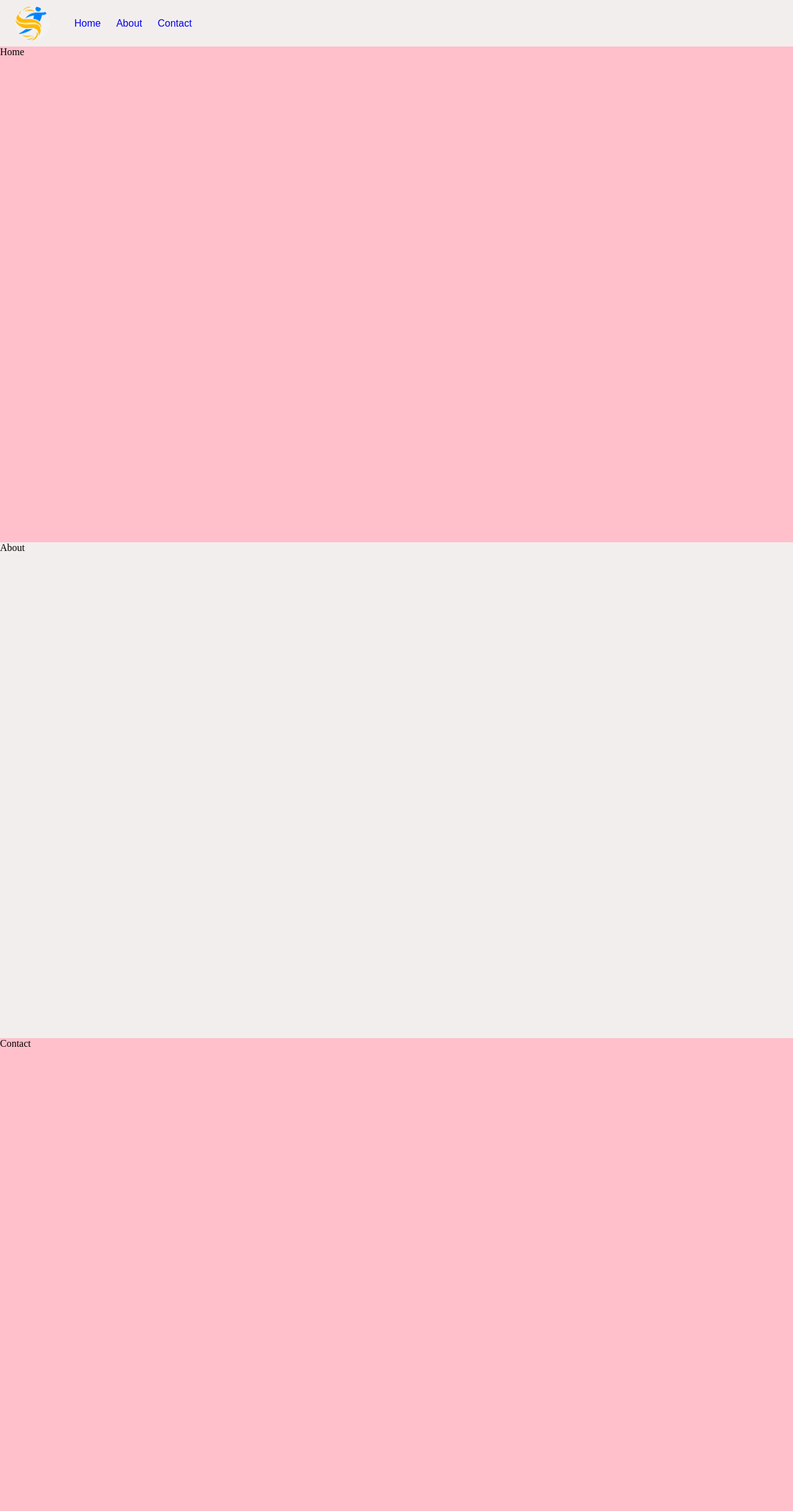
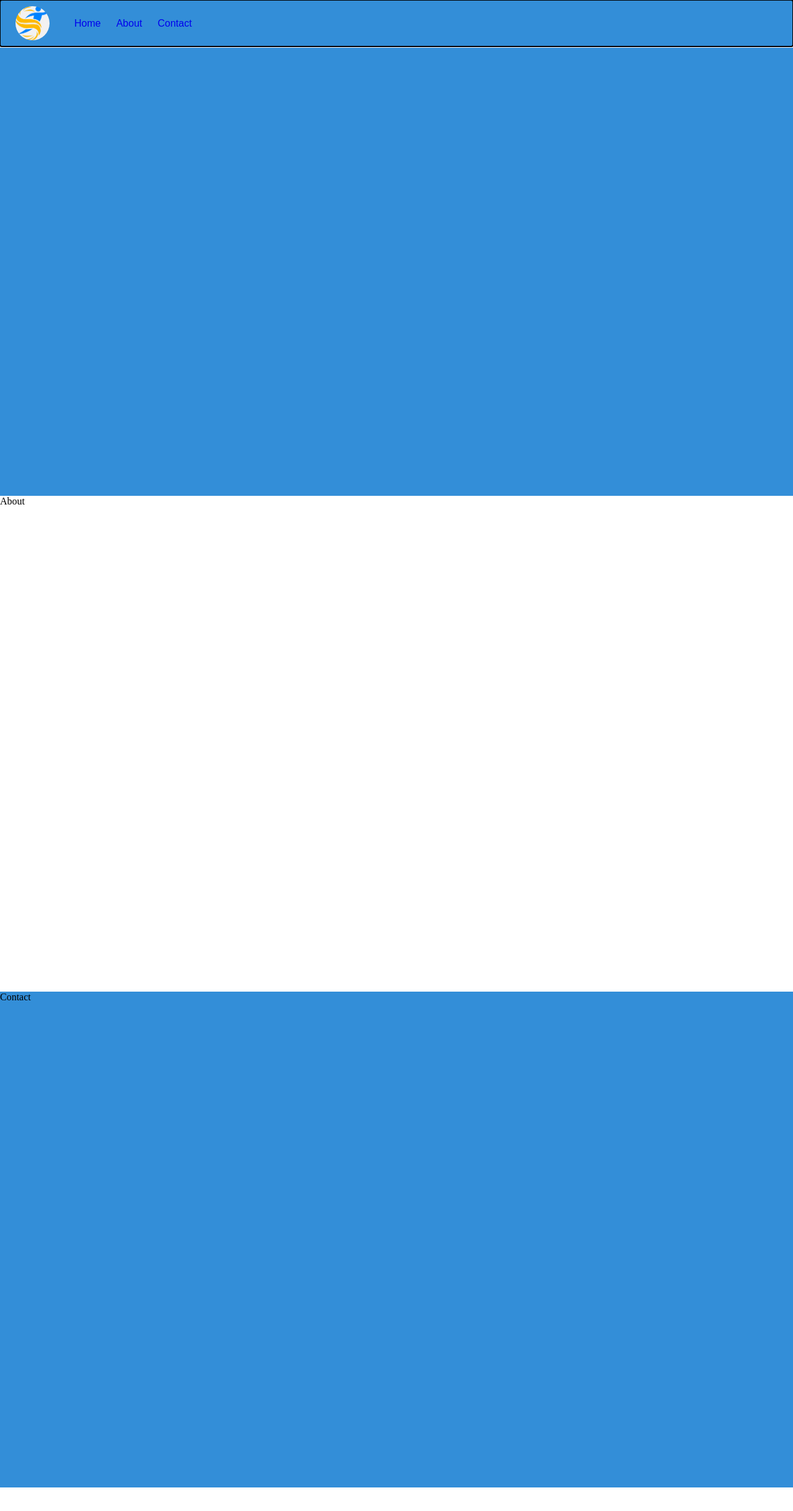
Before and after one commit to tomasleggire/motores, a React (Vite) app: page /contact in a window 1280 px wide. Shown: the top 2438 px of the page at 62% size. After the commit the page ends 2400 px from the top, so only its background shows below. Built offline with nearby package versions, Linux system fonts and the light colour scheme.

Commit message:
Navbar arreglado con position fixed

```diff
--- a/src/components/Navbar/Navbar.scss
+++ b/src/components/Navbar/Navbar.scss
@@ -2,13 +2,16 @@
 
 .navbar {
   font-family: sans-serif;
+  position: fixed;
+  outline: auto;
+  top: 0;
+  left: 0;
   width: 100%;
   padding: 10px 25px;
-  background-color: $white;
+  background-color: $blue;
   display: flex;
   justify-content: flex-start;
   align-items: center;
-  @include sombra;
 }
 
 .navbar-logo {
--- a/src/components/Navbar/Navbar.tsx
+++ b/src/components/Navbar/Navbar.tsx
@@ -7,10 +7,10 @@ const routes = [
   { path: "contact", title: "Contact" },
 ];
 export default function Navbar() {
-  function goToTop() {
+  const goToTop = () => {
     document.body.scrollTop = 0;
     document.documentElement.scrollTop = 0;
-  }
+  };
 
   return (
     <nav className="navbar">
--- a/src/index.scss
+++ b/src/index.scss
@@ -26,7 +26,6 @@ svg {
 body {
   margin: 0;
   min-height: 100dvh;
-  background-color: $white;
   scroll-snap-type: y mandatory;
   overflow-y: scroll;
 }
--- a/src/pages/Contact/Contact.scss
+++ b/src/pages/Contact/Contact.scss
@@ -1,5 +1,5 @@
 @import "../../theme/variables";
 
 .contact {
-  background-color: pink;
+  background-color: $blue;
 }
--- a/src/pages/Home/Home.scss
+++ b/src/pages/Home/Home.scss
@@ -1,5 +1,5 @@
 @import "../../theme/variables";
 
 .home {
-  background-color: pink;
+  background-color: $blue;
 }
```
